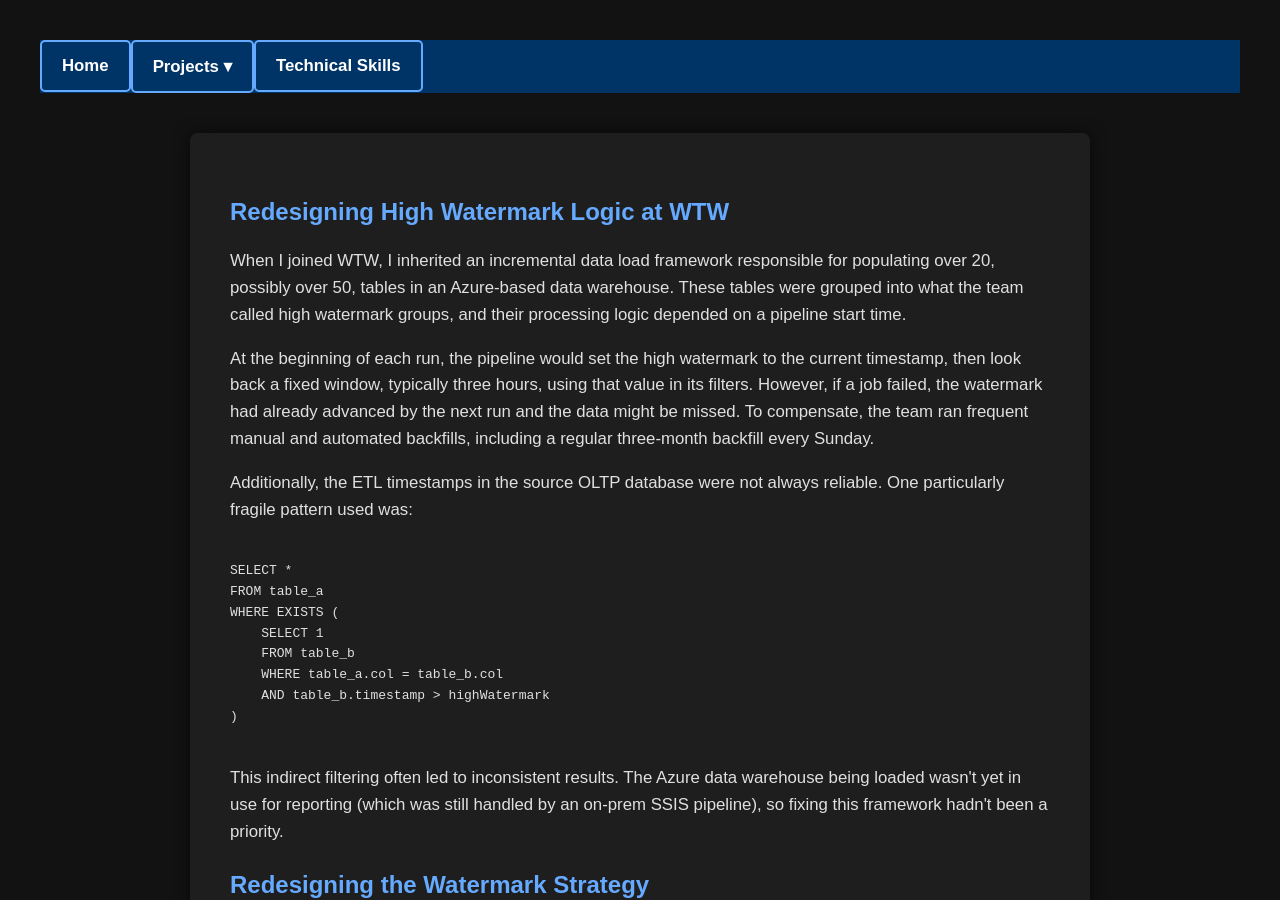
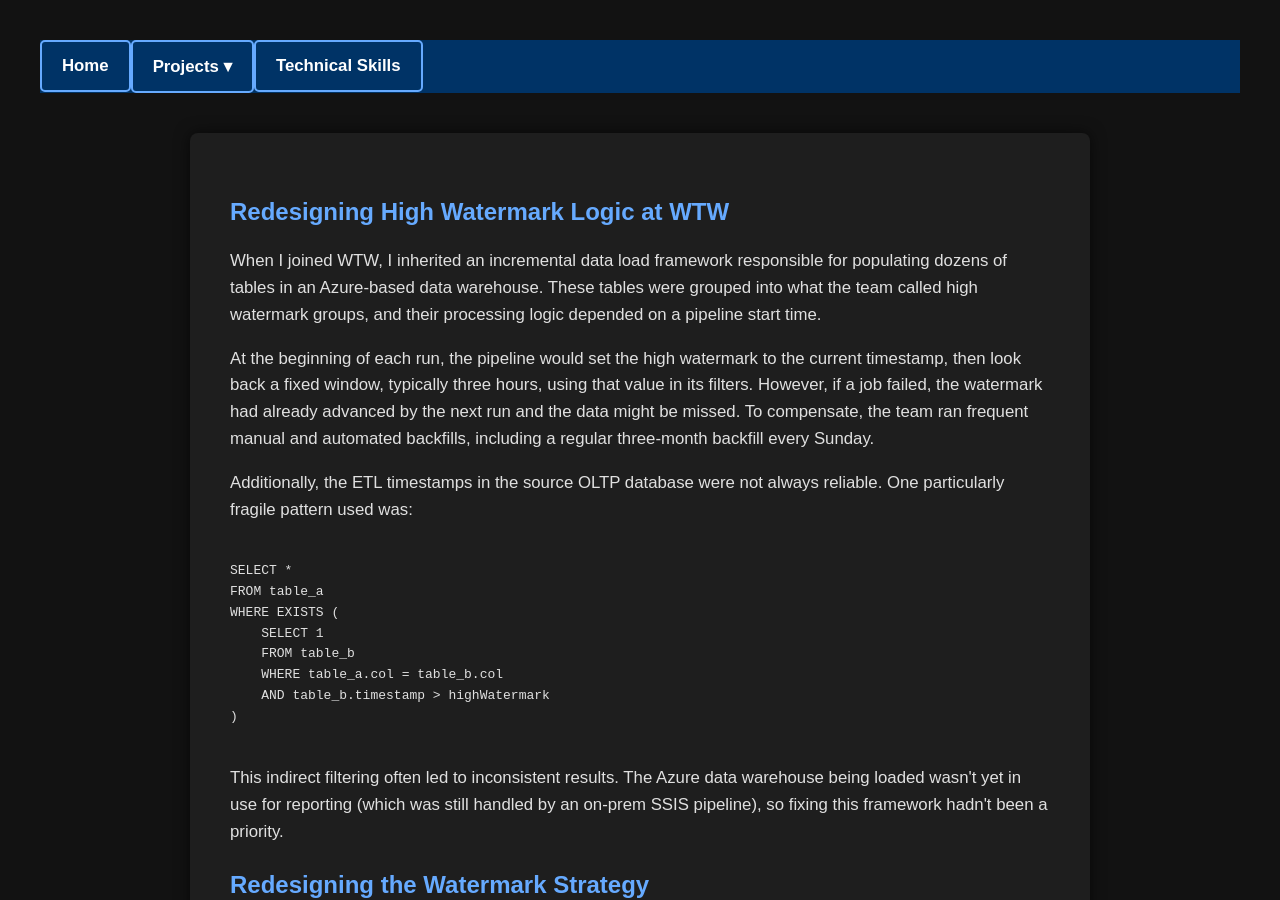
Before and after one commit to dgusty244/drewgustafson.github.io, a Jekyll site: the page built from projects/wtw/highwatermark.html, in a window 1280 px wide and 900 px high. Built offline with Jekyll 4.4.1, drawn with Linux system fonts in a browser that asks for light colours.

Commit message:
Update highwatermark.html

```diff
--- a/projects/wtw/highwatermark.html
+++ b/projects/wtw/highwatermark.html
@@ -7,7 +7,7 @@ title: Redesigning High Watermark Logic at WTW | Drew Gustafson
   <article class="project-article">
     <h1>Redesigning High Watermark Logic at WTW</h1>
 
-    <p>When I joined WTW, I inherited an incremental data load framework responsible for populating over 20, possibly over 50, tables in an Azure-based data warehouse. These tables were grouped into what the team called high watermark groups, and their processing logic depended on a pipeline start time.</p>
+    <p>When I joined WTW, I inherited an incremental data load framework responsible for populating dozens of tables in an Azure-based data warehouse. These tables were grouped into what the team called high watermark groups, and their processing logic depended on a pipeline start time.</p>
 
     <p>At the beginning of each run, the pipeline would set the high watermark to the current timestamp, then look back a fixed window, typically three hours, using that value in its filters. However, if a job failed, the watermark had already advanced by the next run and the data might be missed. To compensate, the team ran frequent manual and automated backfills, including a regular three-month backfill every Sunday.</p>
 
```
